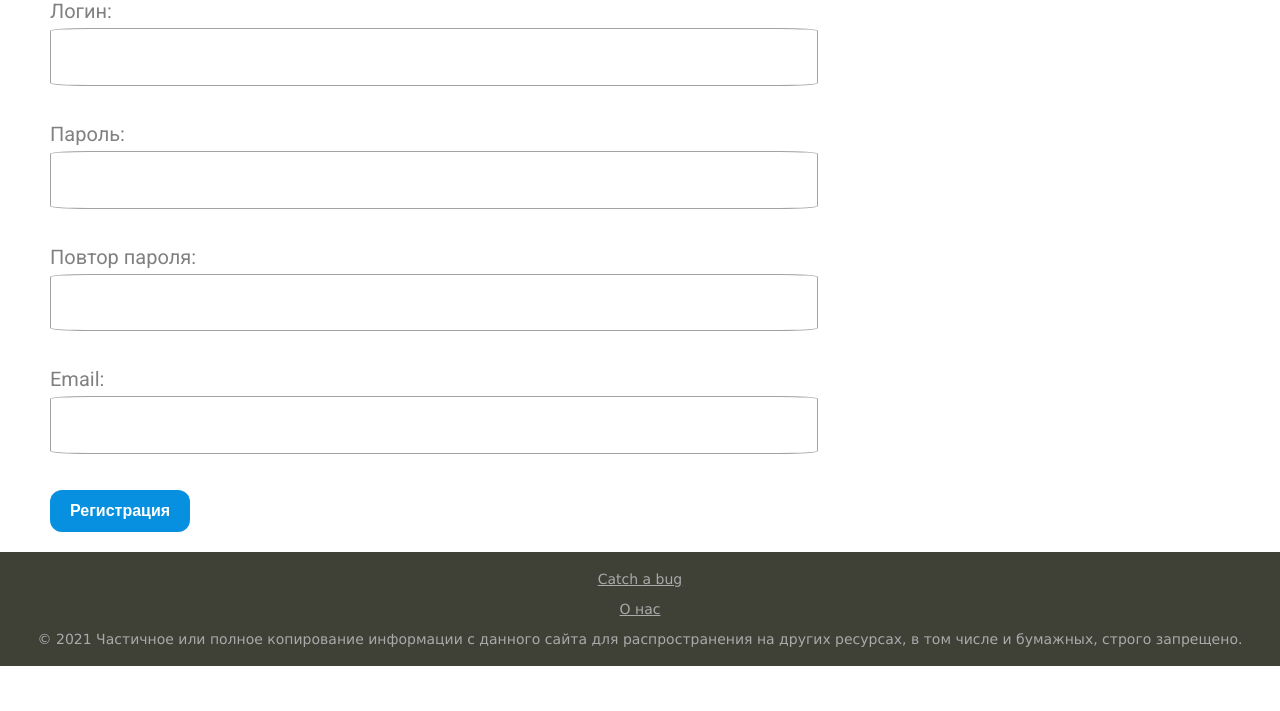
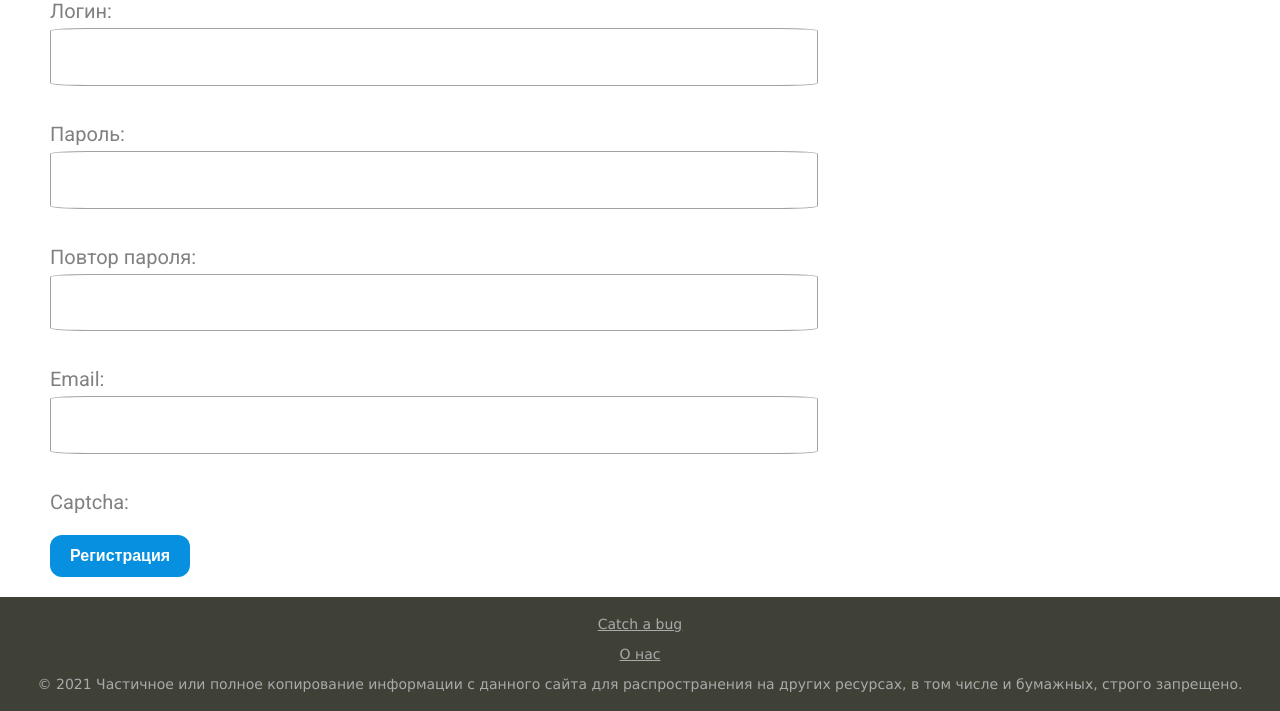
Before and after one commit to KonstantinS343/django_blog, a Django app: page /register/ in a window 1280 px wide. Shown: the part 180-891 px from the top of the page. Before the commit the page ends 846 px from the top, so only its background shows below. Run offline with Django 4.2, Linux system fonts and the light colour scheme.

Commit message:
add cache and captcha

```diff
--- a/mysite/BLOG/static/BLOG/css/style.css
+++ b/mysite/BLOG/static/BLOG/css/style.css
@@ -207,8 +207,6 @@ p.link-read-more a {
 }
 
 .form{
-    display: flex;
-    flex-flow: column wrap;
     color: gray;
 }
 
@@ -216,7 +214,6 @@ p.link-read-more a {
     background: #FFFFFF;
     border: 1.6px solid #A2A2A2;
     box-sizing: border-box;
-    border-radius: 5%;
     width: 100%;
     min-height: 5px;
     font-size: 22.4px;
--- a/mysite/BLOG/templates/BLOG/post.html
+++ b/mysite/BLOG/templates/BLOG/post.html
@@ -4,6 +4,8 @@
 {% block content %}
     <img class="account-img-post" src="{{ post.author_post.profile.image.url }}">
     <div class = "inside-post">
+        {% load cache %}
+        {% cache 60 content %}
         <div class = "more">
             <p class = "panel">Категория: {{post.cat}}</p>
             <p class = "panel">Дата публикации: {{post.pub_date|date:"d-m-Y H:i:s"}}</p>
@@ -15,6 +17,7 @@
             <h1 class = "post-title">{{post.title}}</h1>
             <span class = "post-content">{{post.content|linebreaks}}</span>
         </div>
+        {%endcache%}
         <p class = "views-result">
             Просмотры: {{post.get_views}}
         </p>
--- a/mysite/mysite/urls.py
+++ b/mysite/mysite/urls.py
@@ -27,6 +27,7 @@ urlpatterns = [
     path('',include('users.urls')),
     re_path(r'^media/(?P<path>.*)$', serve,{'document_root': settings.MEDIA_ROOT}),
     re_path(r'^static/(?P<path>.*)$', serve,{'document_root': settings.STATIC_ROOT}),
+    path('captcha/', include('captcha.urls')),
 ]
 
 if settings.DEBUG:
--- a/mysite/users/forms.py
+++ b/mysite/users/forms.py
@@ -2,6 +2,7 @@ from django import forms
 from django.contrib.auth.forms import UserCreationForm
 from django.contrib.auth.forms import AuthenticationForm
 from django.contrib.auth.models import User
+from captcha.fields import CaptchaField
 
 from .models import *
 
@@ -13,6 +14,7 @@ class CreateUserForm(UserCreationForm):
     email = forms.EmailField(label='Email', widget=forms.EmailInput(attrs={'class': 'form-input'}))
     password1 = forms.CharField(label='Пароль', widget=forms.PasswordInput(attrs={'class': 'form-input'}))
     password2 = forms.CharField(label='Повтор пароля', widget=forms.PasswordInput(attrs={'class': 'form-input'}))
+    captcha = CaptchaField()
 
     class Meta:
         model = User
--- a/requirements.txt
+++ b/requirements.txt
@@ -1,5 +1,7 @@
 Django==4.1.5
 django-crispy-forms==1.14.0
+django-ranged-response==0.2.0
+django-simple-captcha==0.5.17
 django_debug_toolbar==3.8.1
 transliterate==1.10.2
 Pillow==9.4.0
```
Also changed, not shown: mysite/mysite/settings.py (+10 -0 lines), mysite/db.sqlite3, readme.md.
